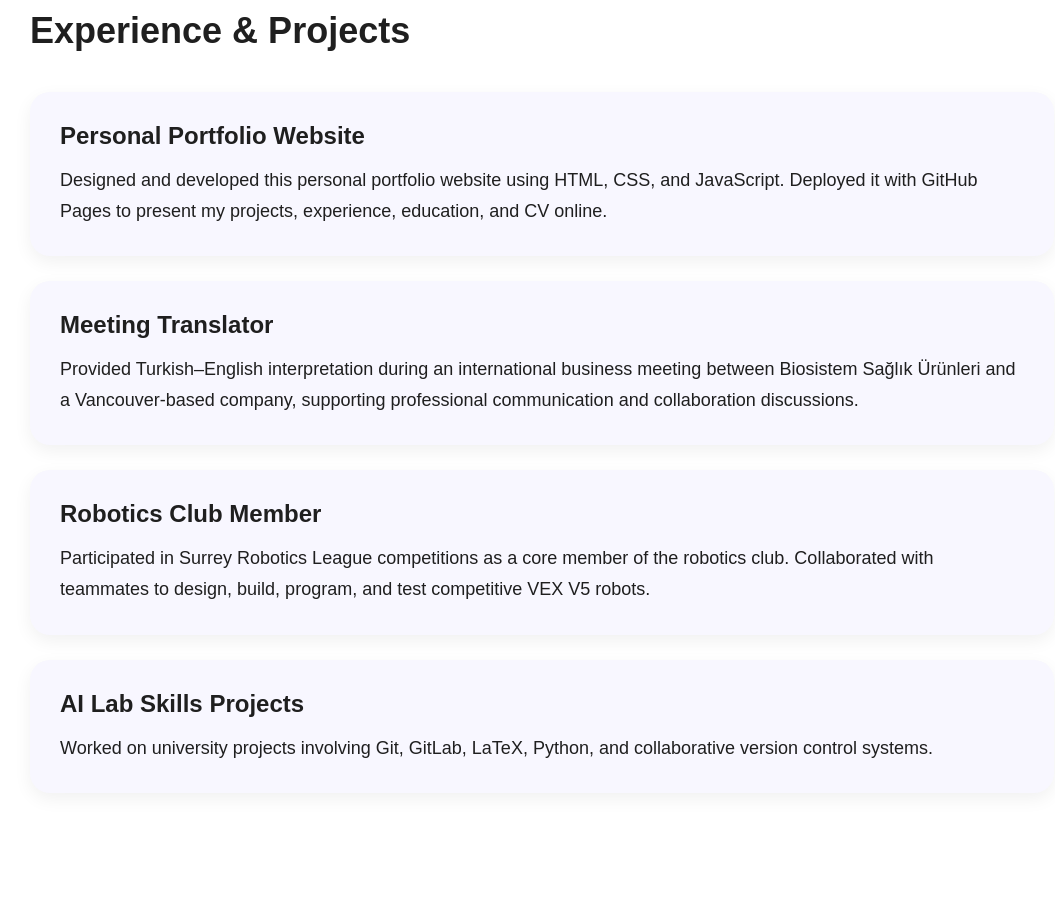
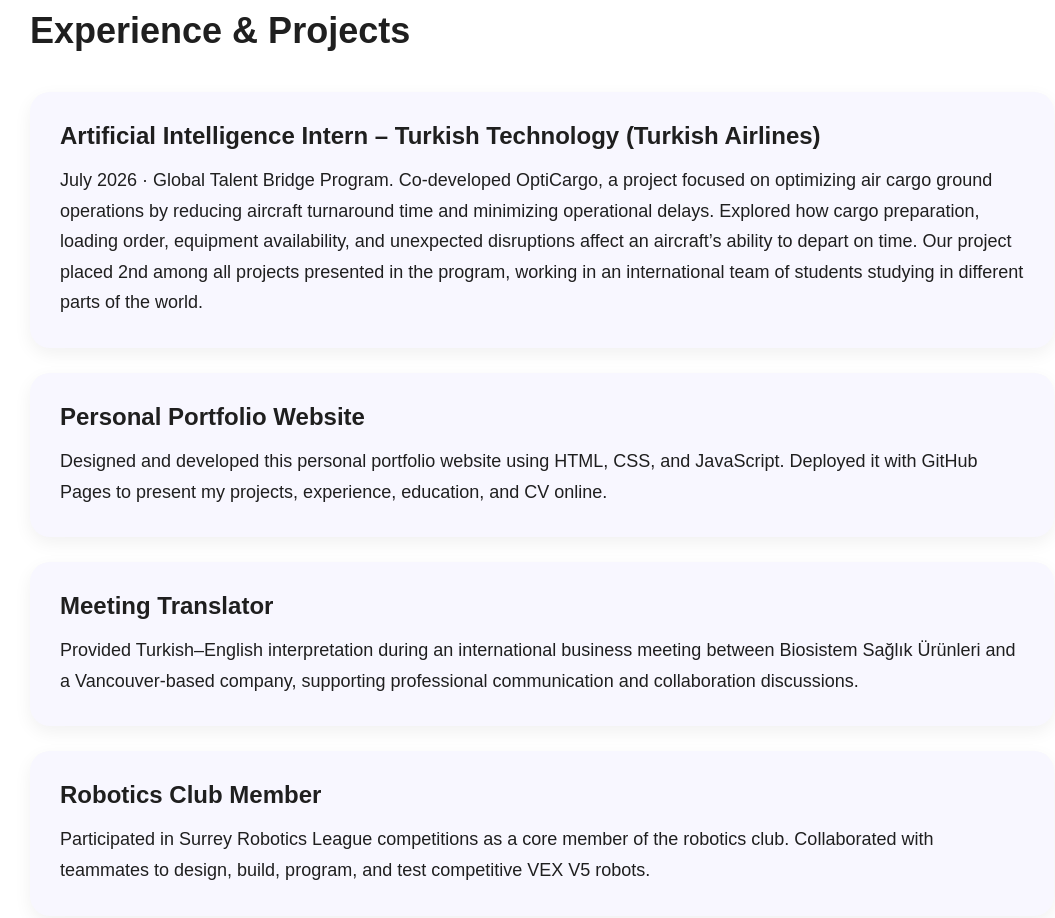
Before and after one commit to helinbbulut/portfolio, a plain HTML site: page index.html in a window 1280 px wide. Shown: the part 2080-2998 px from the top of the page, without its empty margins (98-1153 px from the left). Drawn offline with Linux system fonts and the light colour scheme.

Commit message:
Add files via upload

```diff
--- a/index.html
+++ b/index.html
@@ -87,6 +87,18 @@
   <h2>Experience & Projects</h2>
 
   <div class="project-card">
+    <h3>Artificial Intelligence Intern – Turkish Technology (Turkish Airlines)</h3>
+    <p>
+      July 2026 · Global Talent Bridge Program. Co-developed OptiCargo, a project focused on
+      optimizing air cargo ground operations by reducing aircraft turnaround time and minimizing
+      operational delays. Explored how cargo preparation, loading order, equipment availability,
+      and unexpected disruptions affect an aircraft’s ability to depart on time. Our project placed
+      2nd among all projects presented in the program, working in an international team of students
+      studying in different parts of the world.
+    </p>
+  </div>
+
+  <div class="project-card">
     <h3>Personal Portfolio Website</h3>
     <p>
       Designed and developed this personal portfolio website using HTML, CSS, and JavaScript.
```
